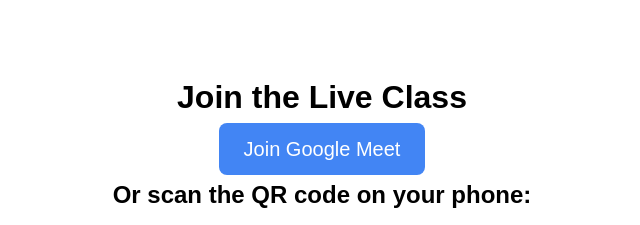
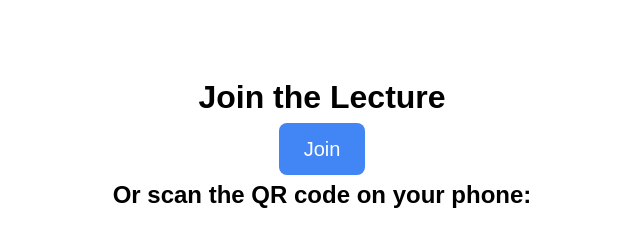
Before and after one commit to michaellin001/michaellin001.github.io, a plain HTML site: page index.html in a window 1280 px wide. Shown: the top 225 px of the page, without its empty margins (318-958 px from the left). Drawn offline with Linux system fonts and the light colour scheme.

Commit message:
Update title and headings in index.html

```diff
--- a/index.html
+++ b/index.html
@@ -1,7 +1,7 @@
 <!DOCTYPE html>
 <html>
 <head>
-  <title>Join Class – Google Meet</title>
+  <title>Join Class </title>
   <style>
     body { font-family: Arial, sans-serif; text-align: center; padding-top: 50px; }
     .button {
@@ -13,10 +13,10 @@
 </head>
 <body>
 
-<h1>Join the Live Class</h1>
+<h1>Join the Lecture</h1>
 
 <a class="button" href="https://meet.google.com/sby-omva-qrz" target="_blank">
-  Join Google Meet
+  Join
 </a>
 
 <h2>Or scan the QR code on your phone:</h2>
```
